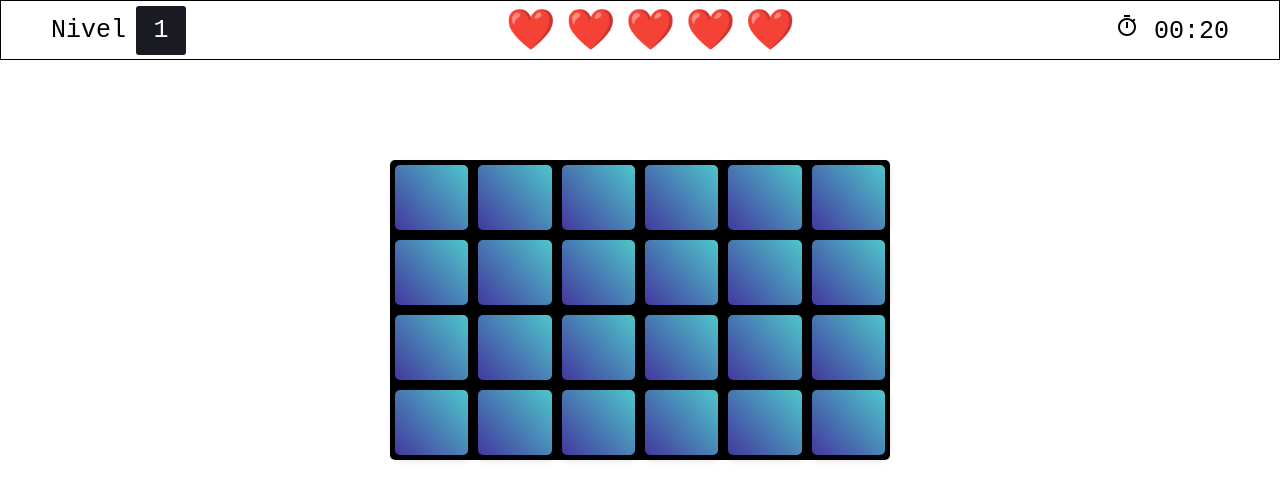
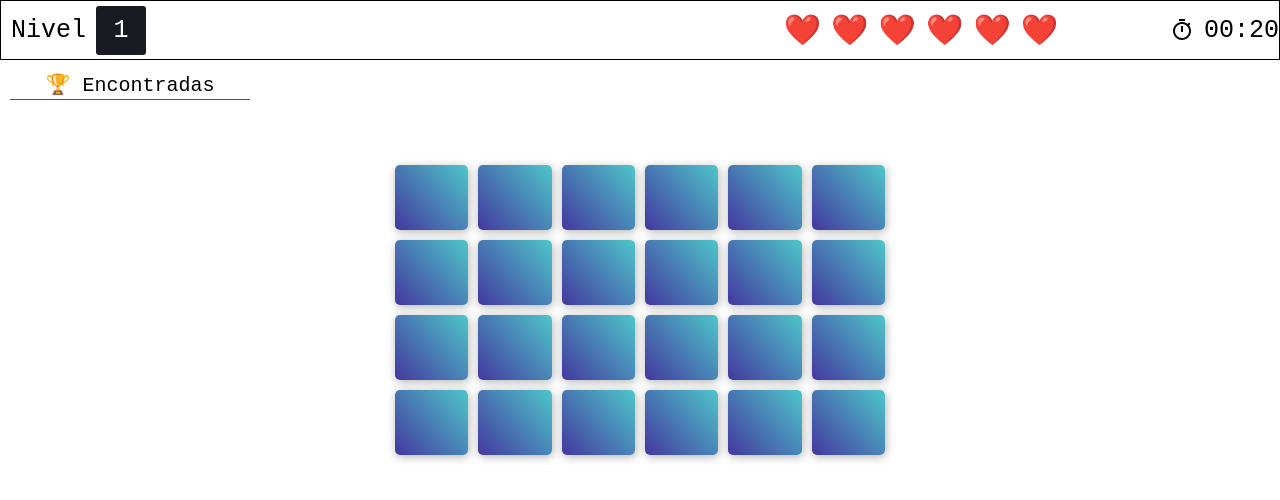
Before and after one commit to gODHyDRaX/Juego-de-memoria-2024, a plain HTML site: page index.html in a window 1280 px wide. Drawn offline with nearby package versions, Linux system fonts and the light colour scheme.

Commit message:
temporal

```diff
--- a/css/header.css
+++ b/css/header.css
@@ -1,13 +1,15 @@
 #header{
-    padding: 0px 5rem;
-    display: flex;
+    padding-inline-start: 1rem;
+    display: grid;
+    grid-template-columns: repeat(3,1fr);
     align-items: center;
     font-size: 2.5rem;
     border: 1px solid black;
     grid-row-start: 1;
     grid-column-start: 1;
     grid-column-end: 8;
-    justify-content:space-between;
+
+
 }
 .nivel{
     display: flex;
@@ -25,9 +27,20 @@
     justify-content: center;
     border-radius: 3px ;
 }
+.tiempo{
+    display: flex;
+    gap: 1rem;
+    align-items: center;
+    grid-column-start: 5;
+}
 .vidas{
     display: flex;
     align-items: center;
     gap: 1rem;
-    font-size: 4rem;
+    font-size: 3rem ;
+    grid-column-start: 3;
 }
+.puntos{
+    display: flex;
+    align-items: center;
+}
--- a/css/index.css
+++ b/css/index.css
@@ -2,7 +2,6 @@
     width: 50rem;
     height: 30rem;
     border-radius: 5px;
-    background-color: rgb(0, 0, 0);
     margin: auto;
     margin-top: 10rem;
     display: grid;
@@ -52,11 +51,14 @@
     transform: rotateY(-180deg);
 }
 .lista{
-    grid-column-start: 2;
+    grid-column-start: 1;
+    grid-column-end: 3;
     grid-row-start: 2;
     display: flex;
     padding: 1rem;
     font-size: 1.5rem;
+    display: grid;
+    grid-template-rows: 3rem 1fr;
 }
 .titulo{
     display: flex;
@@ -64,3 +66,11 @@
     font-size: 15rem;
     margin-top: 5rem;
 }
+.title{
+    display: flex;
+    font-size: 2rem;
+    border-bottom: 1px solid #545074;
+    text-align: center;
+    align-items: center;
+    justify-content: center;
+}
--- a/js/Actualizar_vidas.js
+++ b/js/Actualizar_vidas.js
@@ -1,8 +1,8 @@
-let vidas = ["❤️","❤️","❤️","❤️","❤️"]
+export let vidas = ["❤️","❤️","❤️","❤️","❤️","❤️"]
 let div_vidas = document.querySelector(".vidas")
 
 
-function Actualizar_vidas(resultado){
+export function Actualizar_vidas(resultado){
     div_vidas.innerHTML ="";
 
     if(resultado){
@@ -22,4 +22,3 @@ vidas.forEach((cada_vida)=>{
 )}
 }
 Actualizar_vidas(true)
-export{Actualizar_vidas}
--- /dev/null
+++ b/js/Cargar_aciertos.js
@@ -0,0 +1,4 @@
+let lista_aciertos = []
+
+let section_aciertos = document.querySelector("encontrados")
+section_aciertos.innerHTML = ``
--- a/js/Data_cartas.js
+++ b/js/Data_cartas.js
@@ -1,5 +1,6 @@
 export let cards1 = ["🚀","🏍️","🚛","🚌","🚗","🚓","🚕","🚑","🛻","🛺","🛸","🛩️" ]
 export let cards2 = ["🚀","🏍️","🚛","🚌","🚗","🚓","🚕","🚑","🛻","🛺","🛸","🛩️" ]
+
 
 function ordenAleatorio(a, b){
     return Math.random()-0.5;
--- a/js/descubrir_carta.js
+++ b/js/descubrir_carta.js
@@ -6,6 +6,8 @@ let todas_las_cartad = document.querySelectorAll(".carta_trasera");
 let cartas_Descubiertas = 0;
 let tablero = document.querySelector(".tablero")
 import { Actualizar_vidas } from "./Actualizar_vidas.js";
+import { vidas } from "./Actualizar_vidas.js";
+import { Cargar_puntos } from "./puntos.js";
 
 
 // Iterar sobre cada carta trasera
@@ -33,15 +35,8 @@ import { Actualizar_vidas } from "./Actualizar_vidas.js";
 
                 cada_div.classList.add("activar")
                 cantidad_descubiertas = document.querySelectorAll(".activar")
-
-
                     // Si hay exactamente 1 carta descubierta, programar un temporizador para ocultar las cartas después de 1 segundo
-
-
                 if(total_descubiertas==1){
-
-
-
                     function comparar(){
 
                         let carta_1 = cantidad_descubiertas[0].textContent;
@@ -50,6 +45,9 @@ import { Actualizar_vidas } from "./Actualizar_vidas.js";
                         if(carta_1 == carta_2){
                             console.log("verdadero")
                             cartas_Descubiertas++;
+                            if (cartas_Descubiertas==todas_las_cartad.length/2) {
+                                Cargar_puntos(vidas.length)
+                            }
                             cantidad_descubiertas.forEach((carta)=>{
                                 setTimeout(()=>{
                                     // Iterar sobre cada carta descubierta y quitar la clase "activar"
@@ -60,8 +58,8 @@ import { Actualizar_vidas } from "./Actualizar_vidas.js";
                                             carta.classList.remove("activar")
                                             carta.classList.add("ocultar")
                                             let listas_descubiertas =[];
-                                            let lista = document.querySelector(".lista")
-                                            lista.innerHTML = `1. ${carta_1}`
+                                            let encontradas = documen.querySelector(".encontradas")
+                                            encontradas.innerHTML = `1. ${carta_1}`
                                         });
                                     },(1000))
                                     console.log(cartas_Descubiertas);
--- a/js/header.js
+++ b/js/header.js
@@ -4,7 +4,9 @@ header.innerHTML = `
     <div class="nivel">
         Nivel
         <div class="num_nivel">1</div>
+        <div class="puntos"></div>
     </div>
+
     <div class="vidas"></div>
     <div class="tiempo">
         <span class="material-symbols-outlined">
@@ -14,3 +16,5 @@ header.innerHTML = `
 
     </div>
 `;
+let title = document.querySelector(".title")
+title.innerHTML = `🏆 Encontradas`;
--- a/js/main.js
+++ b/js/main.js
@@ -3,7 +3,7 @@ let root = document.querySelector("#root")
 let componentes=`
 <header id="header"></header>
 <div class="tablero"></div>
-<div class="lista"></div>
+<div class="lista"><div class="title"></div><div class="encontradas"></div></div>
 <footer></footer>
 
 `;
--- /dev/null
+++ b/js/puntos.js
@@ -0,0 +1,10 @@
+
+function Cargar_puntos(corazones_restantes){
+    let div_puntos = document.querySelector(".puntos")
+
+    div_puntos.innerHTML = "";
+    div_puntos.innerHTML = `🪙+ ${corazones_restantes}`
+}
+export {Cargar_puntos}
+
+div_puntos.innerHTML = Cargar_puntos;
```
